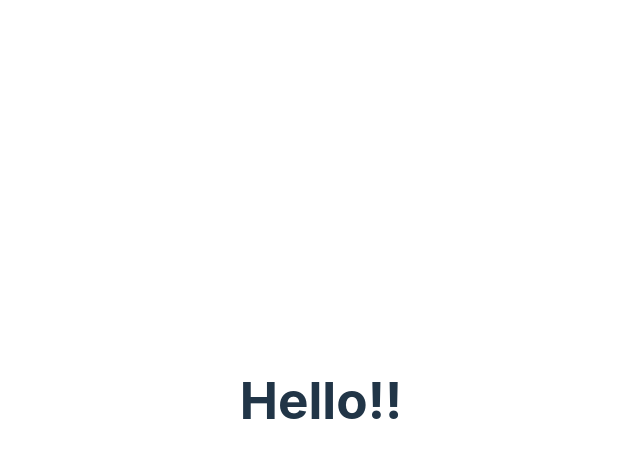
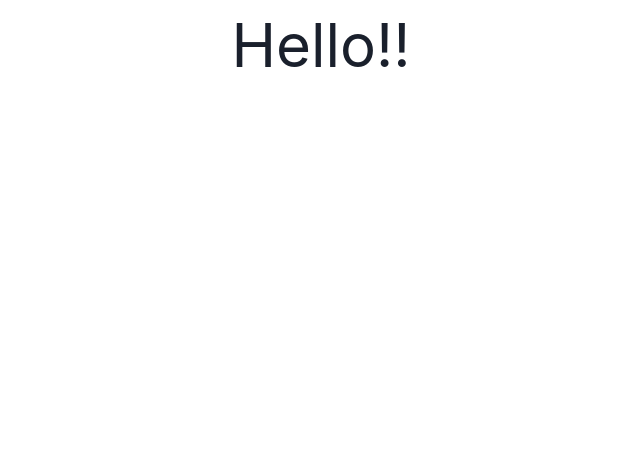
Before and after one commit to frangardev/poketeam, a React (Vite) app: page / in a window 1280 px wide. Shown: the top 458 px of the page, without its empty margins (319-959 px from the left). Built offline with nearby package versions, Linux system fonts and the light colour scheme.

Commit message:
config chakra ui

```diff
--- a/package.json
+++ b/package.json
@@ -9,6 +9,10 @@
     "preview": "vite preview"
   },
   "dependencies": {
+    "@chakra-ui/react": "^2.4.6",
+    "@emotion/react": "^11.10.5",
+    "@emotion/styled": "^11.10.5",
+    "framer-motion": "^8.2.4",
     "react": "^18.2.0",
     "react-dom": "^18.2.0"
   },
--- a/src/App.css
+++ /dev/null
@@ -1,41 +0,0 @@
-#root {
-  max-width: 1280px;
-  margin: 0 auto;
-  padding: 2rem;
-  text-align: center;
-}
-
-.logo {
-  height: 6em;
-  padding: 1.5em;
-  will-change: filter;
-}
-.logo:hover {
-  filter: drop-shadow(0 0 2em #646cffaa);
-}
-.logo.react:hover {
-  filter: drop-shadow(0 0 2em #61dafbaa);
-}
-
-@keyframes logo-spin {
-  from {
-    transform: rotate(0deg);
-  }
-  to {
-    transform: rotate(360deg);
-  }
-}
-
-@media (prefers-reduced-motion: no-preference) {
-  a:nth-of-type(2) .logo {
-    animation: logo-spin infinite 20s linear;
-  }
-}
-
-.card {
-  padding: 2em;
-}
-
-.read-the-docs {
-  color: #888;
-}
--- a/src/App.jsx
+++ b/src/App.jsx
@@ -1,14 +1,14 @@
-import { useState } from 'react'
-import reactLogo from './assets/react.svg'
-import './App.css'
+import { ChakraBaseProvider, Text } from '@chakra-ui/react'
+// `@chakra-ui/theme` is a part of the base install with `@chakra-ui/react`
+// import chakraTheme from '@chakra-ui/theme'
+
+import { theme } from './resources/theme'
 
 function App() {
-  const [count, setCount] = useState(0)
-
   return (
-    <div className="App">
-      <h1>Hello!!</h1>
-    </div>
+    <ChakraBaseProvider theme={theme}>
+      <Text fontSize='6xl' textAlign={'center'}>Hello!!</Text>
+    </ChakraBaseProvider>
   )
 }
 
--- a/src/index.css
+++ b/src/index.css
@@ -24,13 +24,13 @@ a:hover {
   color: #535bf2;
 }
 
-body {
+/* body {
   margin: 0;
   display: flex;
   place-items: center;
   min-width: 320px;
   min-height: 100vh;
-}
+} */
 
 h1 {
   font-size: 3.2em;
--- /dev/null
+++ b/src/resources/theme/index.js
@@ -0,0 +1,24 @@
+import { extendTheme } from '@chakra-ui/react'
+
+const colors = {
+    colors: {
+        error: '#F42F2F',
+        success: 'rgba(78, 187, 135, 1)',
+        primary: '#6400D0',
+        secondary: '#31FF7D',
+        gray: '#F1E3FF',
+        purple: '#7604F1',
+        bg: '#fff',
+        black: '#010309',
+
+        text: '#000',
+        textSecondary: '#686C7B',
+        textGra: '#7F8088',
+        purpleCircle: '#6400D0',
+        greenCircle: '#31FF7D',
+        messageColor: '#888682',
+        bankCount: '#686C7B',
+    },
+}
+
+export const theme = extendTheme({ colors, components: {} })
```
Also changed, not shown: 1 other file (tests, documents, lock files or other folders).
